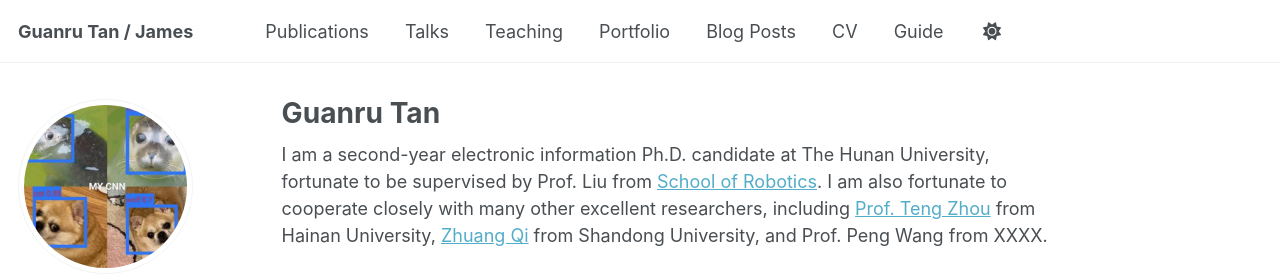
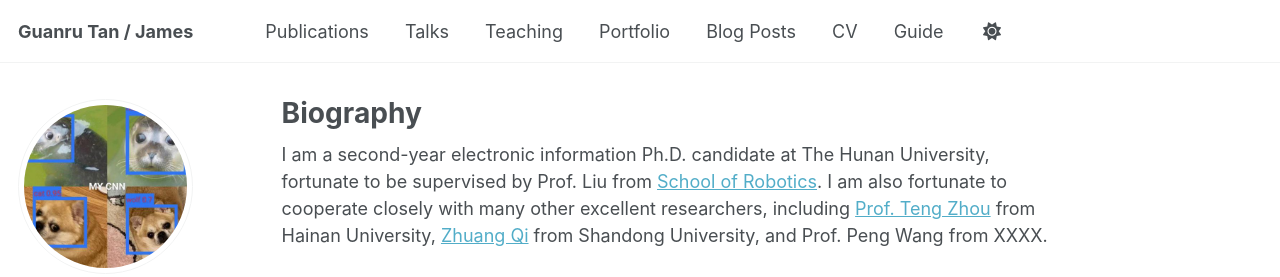
Before and after one commit to GuanruTan/guanrutan.github.io, a Jekyll site: the page built from _pages/about.md, in a window 1280 px wide. Shown: the top 277 px of the page. Built offline with Jekyll 4.4.1, drawn with Linux system fonts in a browser that asks for light colours; some web fonts are replaced.

Commit message:
Update about.md

```diff
--- a/_pages/about.md
+++ b/_pages/about.md
@@ -1,6 +1,6 @@
 ---
 permalink: /
-title: "Guanru Tan"
+title: "Biography"
 author_profile: true
 redirect_from:
   - /about/
```
